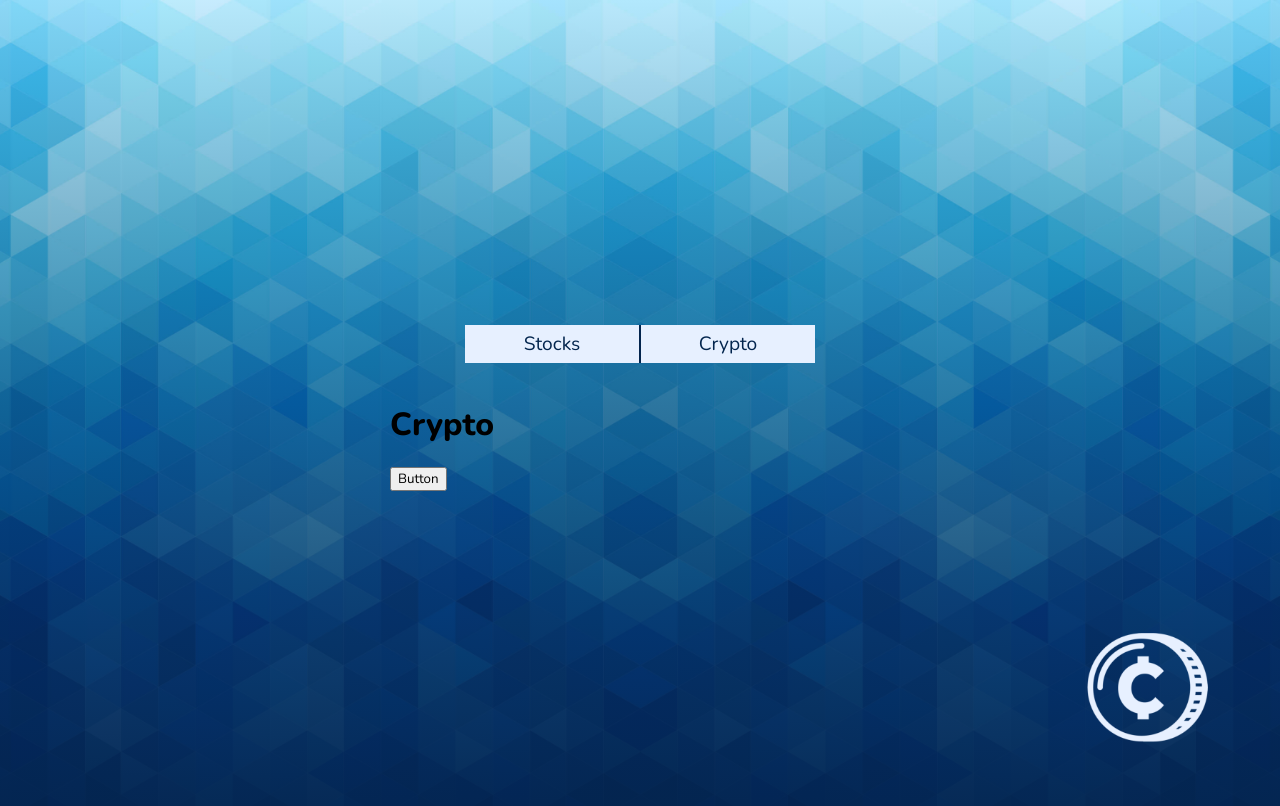
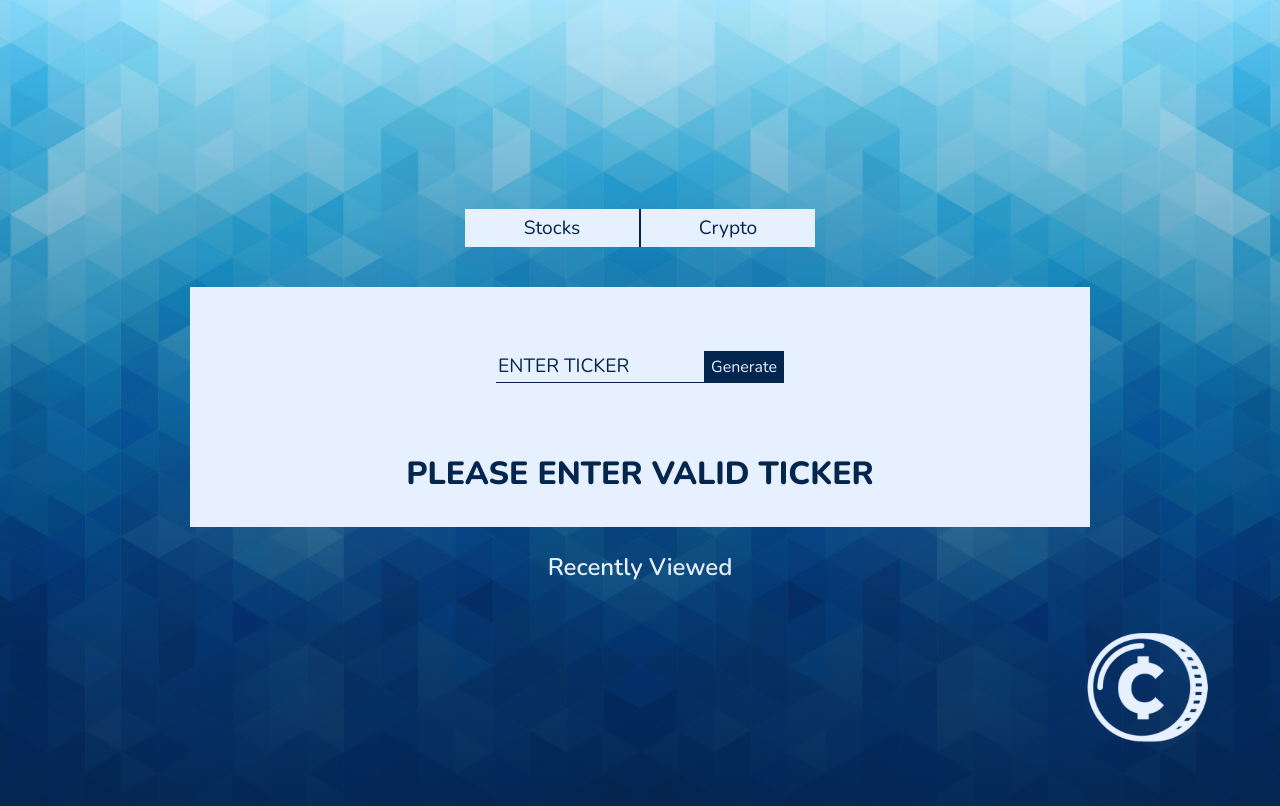
Before and after one commit to salamhis2019/vue-stock-api, a Vue app: page / in a window 1280 px wide. Both pictures are taken after a click on the button "Crypto". Shown: the top 806 px of the page. Built offline with nearby package versions, Linux system fonts and the light colour scheme.

Commit message:
complete

```diff
--- a/src/App.vue
+++ b/src/App.vue
@@ -19,6 +19,7 @@ export default {
     StockSection,
     CryptoSection
   },
+  props: ['isLoading', 'loadingImage'],
   data () {
     return {
       component: 'StockSection',
--- a/src/components/Crypto-section.vue
+++ b/src/components/Crypto-section.vue
@@ -1,19 +1,58 @@
 <template>
-  <h1>Crypto</h1>
-  <button @click="fetchCrypto">Button</button>
+  <div class="container">
+    <InputSection />
+    <div class="error-container">
+      <ErrorPopup />
+    </div>
+  </div>
+  <p class="recent-text">Recently Viewed</p>
 </template>
 
 <script>
+import InputSection from '@/components/Input-section.vue'
+import ErrorPopup from '@/components/Error-popup.vue'
+
 const APIKEY = 'LTSY55G9R1CJFQ11'
 
 export default {
   name: 'CryptoSection',
+  components: {
+    InputSection,
+    ErrorPopup
+  },
+  data () {
+    return {
+      cryptoInfo: {
+        openPrice: '',
+        closePrice: '',
+        highPrice: '',
+        lowPrice: '',
+        volume: '',
+        ticker: '',
+      },
+      // DATA FOR UI ELEMENTS LOADING
+      loadInfoContainer: false,
+      isLoading: false,
+      errorClass: false,
+      loadingImage: require('../images/loading.gif'),
+      // DATA RELATED TO RECENTLY VIEWED SECTION IN UI
+      recentlyViewed: [],
+    }
+  },
   methods: {
     async fetchCrypto() {
       this.isLoading = true
-      const data = await fetch(`https://www.alphavantage.co/query?function=CURRENCY_EXCHANGE_RATE&from_currency=BTC&to_currency=USD&apikey=${APIKEY}`).then(res => res.json())
+      const data = await fetch(`https://www.alphavantage.co/query?function=CRYPTO_INTRADAY&symbol=ETH&market=USD&interval=5min&apikey=${APIKEY}`).then(res => res.json())
       console.log(data)
     }
   }
 }
 </script>
+
+<style>
+
+/* ERROR CONTAINER STYLES */
+.error-container {
+  text-align: center;
+}
+</style>
--- a/src/components/Error-popup.vue
+++ b/src/components/Error-popup.vue
@@ -10,7 +10,7 @@ export default {
 }
 </script>
 
-<style>
+<style scoped>
   /* ERROR CONTAINER */
 
   .default-text {
--- a/src/components/Stock-section.vue
+++ b/src/components/Stock-section.vue
@@ -179,6 +179,11 @@ export default {
     background-color: #E7F0FF;
   }
 
+  /* ERROR CONTAINER */
+    .error-container {
+      text-align: center;
+    }
+
   /* RECENTLY VIEWED AREA */
   .recent-text {
     color: #E7F0FF;
```
Also changed, not shown: 1 other file (tests, documents, lock files or other folders).
